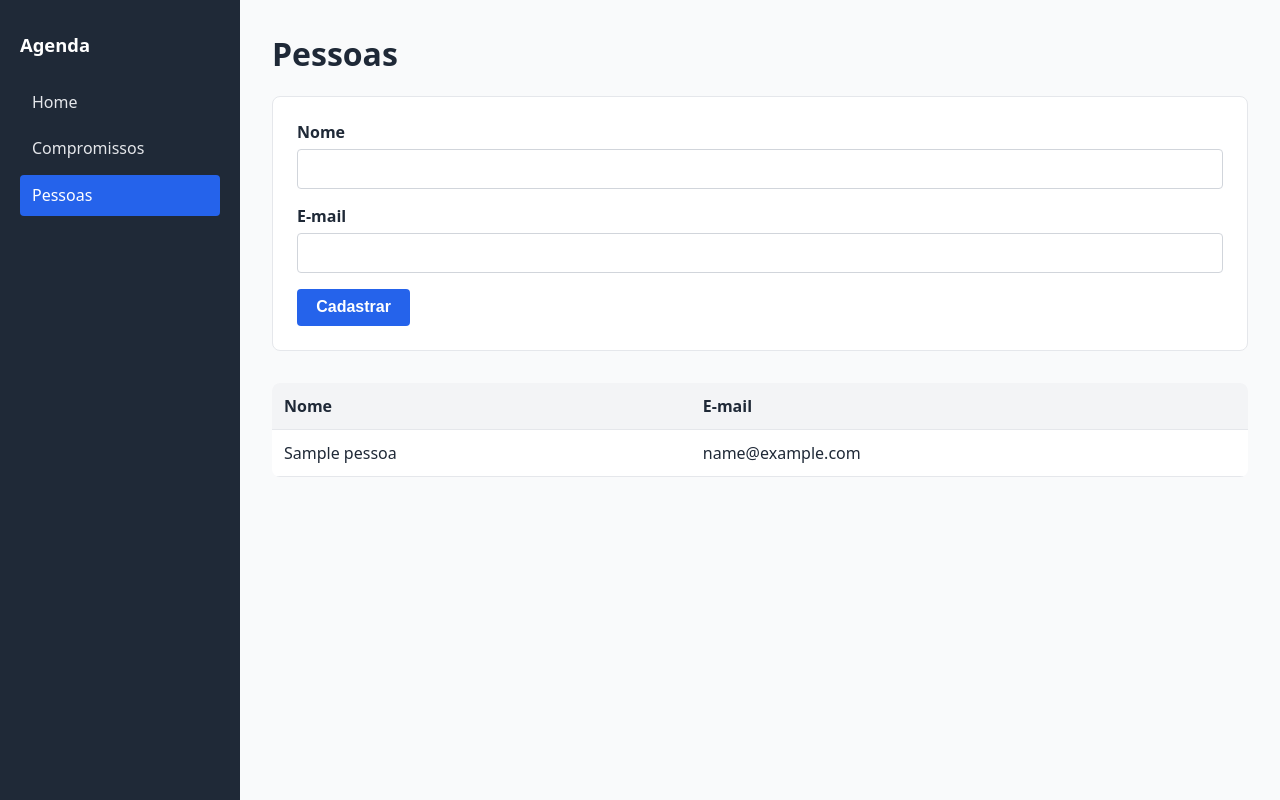
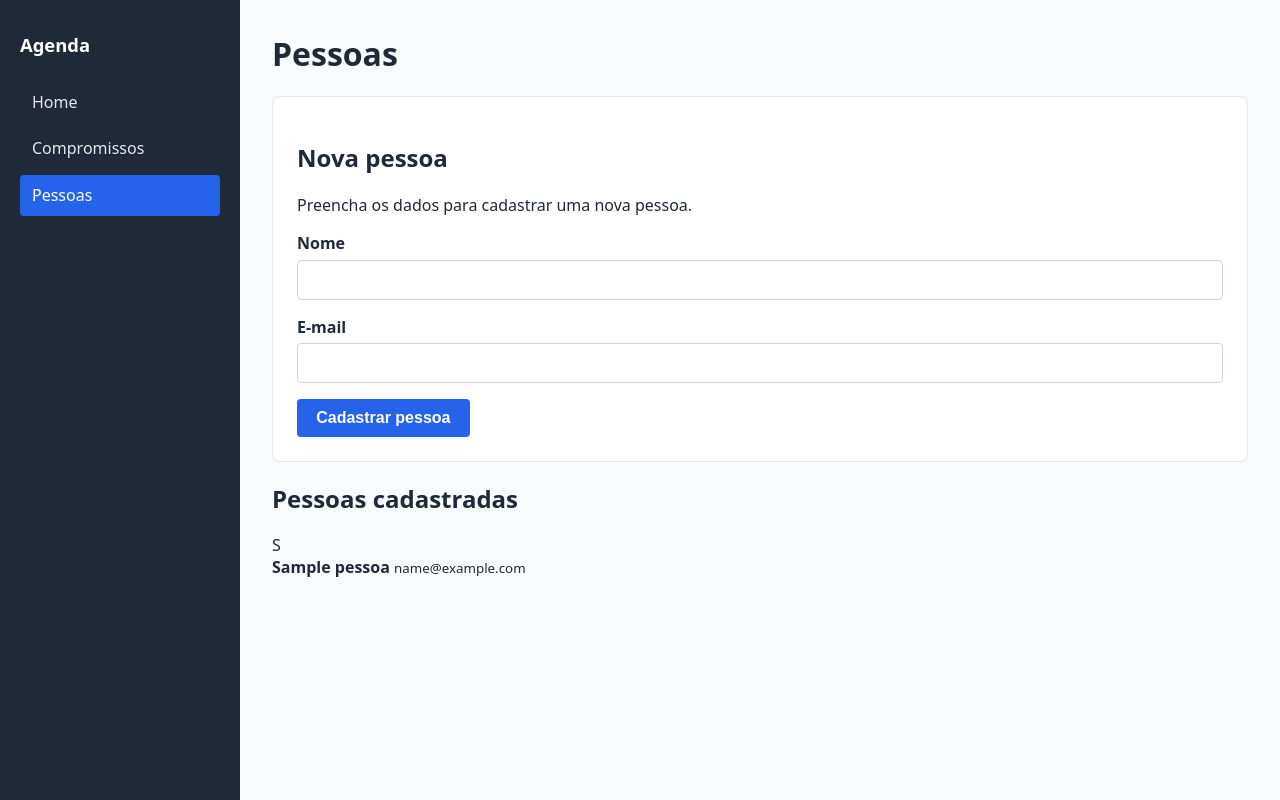
Before and after one commit to augustopdelima/agenda-compromissos, a Flask app: page /pessoas in a window 1280 px wide. Run offline with Flask 3, Linux system fonts and the light colour scheme; a database or web service that is not in the repository returns one stand-in record (values such as "Sample title"); parts of the project's set-up code (start-up, migrations or seed data) failed here and were passed over.

Commit message:
refactor: exibir pessoas em cards e reformular formulário
- novo componente lista_pessoas com avatar, nome, e-mail e estado vazio
- formulário com cabeçalho e campos em grade

```diff
--- /dev/null
+++ b/app/templates/componentes/lista_pessoas.html
@@ -0,0 +1,16 @@
+<div class="lista-pessoas">
+    {% for pessoa in pessoas %}
+        <article class="pessoa-card">
+            <span class="pessoa-card__avatar">{{ pessoa.nome[:1]|upper }}</span>
+
+            <div class="pessoa-card__dados">
+                <strong class="pessoa-card__nome">{{ pessoa.nome }}</strong>
+                <small class="pessoa-card__email" title="{{ pessoa.email }}">
+                    {{ pessoa.email }}
+                </small>
+            </div>
+        </article>
+    {% else %}
+        <p class="estado-vazio">Nenhuma pessoa cadastrada ainda.</p>
+    {% endfor %}
+</div>
--- a/app/templates/pessoas/index.html
+++ b/app/templates/pessoas/index.html
@@ -6,7 +6,14 @@
     <h1>Pessoas</h1>
 
     <!-- Formulário de Cadastro -->
-    <form action="{{ url_for('pessoas.criar') }}" method="POST" novalidate>
+    <form class="formulario" action="{{ url_for('pessoas.criar') }}" method="POST" novalidate>
+        <div class="formulario__cabecalho">
+            <h2 class="formulario__titulo">Nova pessoa</h2>
+            <p class="formulario__descricao">Preencha os dados para cadastrar uma nova pessoa.</p>
+        </div>
+
+        <div class="formulario__corpo">
+            <div class="formulario__grid">
                 <div class="grupo-campo">
                     <label for="nome">Nome</label>
                     <input
@@ -34,29 +41,13 @@
                         <span class="texto-erro">{{ erros.get('email') }}</span>
                     {% endif %}
                 </div>
+            </div>
 
-        <button type="submit">Cadastrar</button>
+            <button type="submit" class="botao">Cadastrar pessoa</button>
+        </div>
     </form>
 
     <!-- Lista de Pessoas Cadastradas -->
-    <table>
-        <thead>
-            <tr>
-                <th>Nome</th>
-                <th>E-mail</th>
-            </tr>
-        </thead>
-        <tbody>
-            {% for pessoa in pessoas %}
-                <tr>
-                    <td>{{ pessoa.nome }}</td>
-                    <td>{{ pessoa.email }}</td>
-                </tr>
-            {% else %}
-                <tr>
-                    <td colspan="2">Nenhuma pessoa cadastrada ainda.</td>
-                </tr>
-            {% endfor %}
-        </tbody>
-    </table>
+    <h2>Pessoas cadastradas</h2>
+    {% include "componentes/lista_pessoas.html" %}
 {% endblock %}
```
Lines whose indentation alone changed are shown as unchanged.
